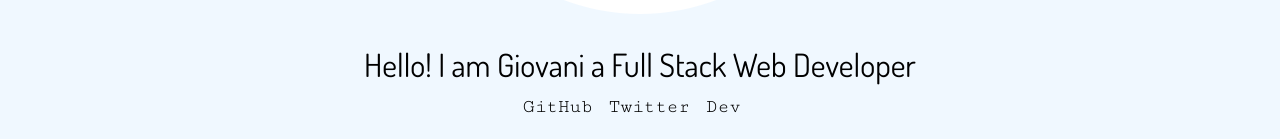
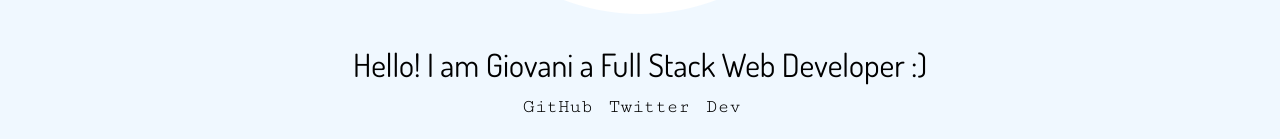
Before and after one commit to survani/gio-portfolio, a React (Create React App) app: page / in a window 1280 px wide. Shown: the part 626-765 px from the top of the page. Built offline with nearby package versions, Linux system fonts and the light colour scheme; grey boxes are pictures that could not be loaded.

Commit message:
Next Step

```diff
--- a/public/index.html
+++ b/public/index.html
@@ -24,10 +24,10 @@
       work correctly both with client-side routing and a non-root public URL.
       Learn how to configure a non-root public URL by running `npm run build`.
     -->
-    <title>React App</title>
+    <title>Giovani Garfias</title>
   </head>
   <body>
-    <noscript>You need to enable JavaScript to run this app.</noscript>
+    <noscript>You need  to enable JavaScript to run this app.</noscript>
     <div id="root"></div>
     <!--
       This HTML file is a template.
--- a/src/Components/Home.jsx
+++ b/src/Components/Home.jsx
@@ -9,7 +9,7 @@ const Home = () => {
                 </div>
                 <div className='bio-text'>
                     <div className='bio-title'>
-                        <h1>Hello! I am Giovani a Full Stack Web Developer</h1>
+                        <h1>Hello! I am Giovani a Full Stack Web Developer :)</h1>
                     </div>
                     <div className='bio-links'>
                         <a href='https://github.com/survani'>GitHub</a>
```
Also changed, not shown: 1 other file (tests, documents, lock files or other folders).
